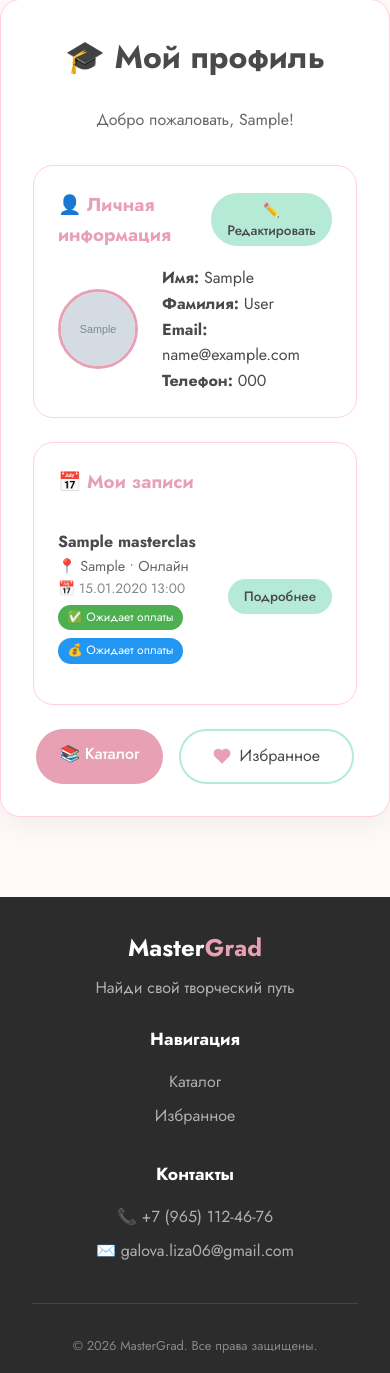
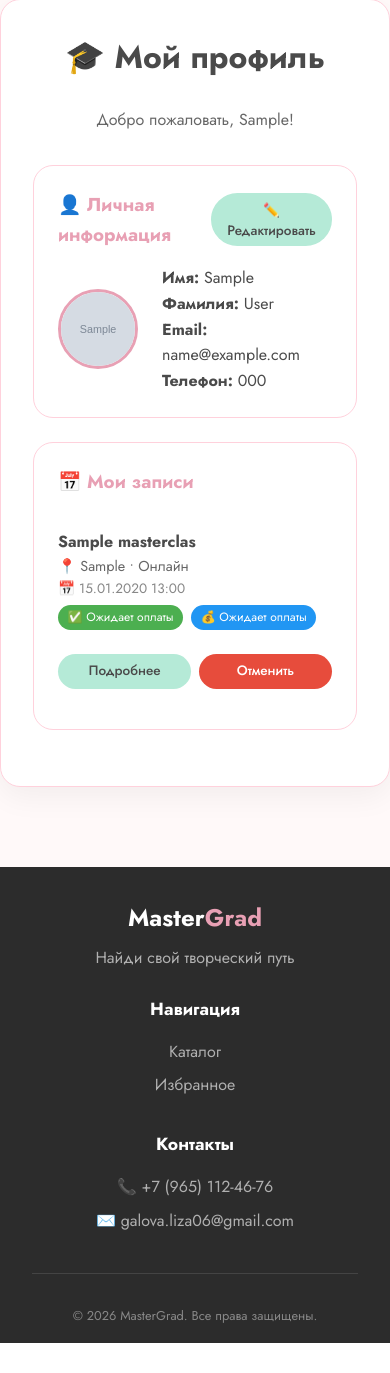
Before and after one commit to ligzzza/web4, a Django app: page /participant/dashboard/ in a window 390 px wide. Shown: the part 294-1667 px from the top of the page. After the commit the page ends 1637 px from the top, so only its background shows below. Run offline with Django 4.2, Linux system fonts and the light colour scheme; a user stored in the database is signed in; tables that the repository leaves empty hold one stand-in row (values such as "Sample post"); grey boxes marked "Sample" are stand-in pictures.

```diff
--- a/main/models.py
+++ b/main/models.py
@@ -204,7 +204,7 @@ class Booking(models.Model):
         verbose_name = "Бронирование"
         verbose_name_plural = "Бронирования"
         ordering = ['-created_at']
-        unique_together = ['participant', 'masterclass']  # Запрет повторной записи на одно мероприятие
+        #unique_together = ['participant', 'masterclass']  # Запрет повторной записи на одно мероприятие
 
     def __str__(self):
         return f"{self.participant.get_full_name()} → {self.masterclass.title}"
--- a/main/urls.py
+++ b/main/urls.py
@@ -39,4 +39,5 @@ urlpatterns = [
     path('profile/edit-ajax/', views.edit_profile_ajax, name='edit_profile_ajax'),
     path('booking/<int:masterclass_id>/', views.booking_page_view, name='booking_page'),
     path('payment/<int:masterclass_id>/', views.payment_page_view, name='payment_page'),
+    path('booking/<int:booking_id>/cancel/', views.cancel_booking_view, name='cancel_booking'),
 ]
--- a/main/views.py
+++ b/main/views.py
@@ -268,15 +268,22 @@ def logout_view(request):
 @login_required
 def participant_dashboard(request):
     """Страница участника с его бронированиями"""
-    from main.models import Booking
 
-    bookings = Booking.objects.filter(participant=request.user)
+    # Показываем только активные бронирования (не отменённые)
+    bookings = Booking.objects.filter(
+        participant=request.user
+    ).exclude(
+        status='cancelled'
+    ).order_by('-created_at')
 
-    return render(request, 'main/participant_dashboard.html', {
+    print(f"=== УЧАСТНИК: {request.user.username} ===")
+    print(f"Всего активных бронирований: {bookings.count()}")
+
+    context = {
         'user': request.user,
         'bookings': bookings,
-        'count': bookings.count(),
-    })
+    }
+    return render(request, 'main/participant_dashboard.html', context)
 
 
 @login_required
@@ -564,7 +571,12 @@ def masterclass_detail_view(request, masterclass_id):
         is_favorite = Favorite.objects.filter(user=request.user, masterclass=masterclass).exists()
 
         # Проверка бронирования
-        is_booked = Booking.objects.filter(participant=request.user, masterclass=masterclass).exists()
+        # Стало:
+        is_booked = Booking.objects.filter(
+            participant=request.user,
+            masterclass=masterclass,
+            status__in=['pending', 'confirmed']  # Только активные бронирования
+        ).exists()
 
         # Проверка прав на редактирование/удаление
         can_edit = (request.user == masterclass.organizer) or request.user.is_admin
@@ -674,10 +686,11 @@ def add_booking_view(request, masterclass_id):
         messages.error(request, 'Свободные места закончились')
         return redirect('masterclass_detail', masterclass_id=masterclass.id)
 
-    # Проверка: не записан ли уже пользователь
+    # Проверка: есть ли АКТИВНОЕ бронирование (не отменённое)
     existing_booking = Booking.objects.filter(
         participant=request.user,
-        masterclass=masterclass
+        masterclass=masterclass,
+        status__in=['pending', 'confirmed']  # Только активные
     ).exists()
 
     if existing_booking:
@@ -694,12 +707,9 @@ def add_booking_view(request, masterclass_id):
         total_price=masterclass.price
     )
 
-    # Увеличиваем количество участников в мастер-классе
+    # Увеличиваем количество участников
     masterclass.current_participants += 1
-    masterclass.save(update_fields=['current_participants'])
-
-    print(f"✅ Бронирование создано! ID: {booking.id}")
-    print(f"✅ Теперь участников: {masterclass.current_participants}")
+    masterclass.save()
 
     messages.success(request, f'Вы успешно записались на мастер-класс "{masterclass.title}"!')
     return redirect('masterclass_detail', masterclass_id=masterclass.id)
@@ -940,3 +950,79 @@ def payment_page_view(request, masterclass_id):
         'comment': booking_data.get('comment', ''),
     }
     return render(request, 'main/payment_page.html', context)
+
+
+from datetime import timedelta
+from django.utils import timezone
+from django.contrib import messages
+from django.db import transaction
+
+
+@login_required
+def cancel_booking_view(request, booking_id):
+    """Отмена бронирования"""
+    print("=== cancel_booking_view ВЫЗВАНА ===")
+    print(f"Booking ID: {booking_id}")
+    print(f"Method: {request.method}")
+
+    booking = get_object_or_404(Booking, id=booking_id, participant=request.user)
+    print(f"Booking found: {booking.id}, masterclass: {booking.masterclass.title}")
+
+    masterclass = booking.masterclass
+
+    # Проверка: можно ли отменить (за 24 часа до начала)
+    time_until_start = masterclass.start_datetime - timezone.now()
+    can_cancel = time_until_start > timedelta(hours=24)
+    print(f"Can cancel: {can_cancel}, hours left: {time_until_start.total_seconds() / 3600}")
+
+    if request.method == 'POST':
+        print("=== ОБРАБОТКА POST ===")
+
+        if not can_cancel:
+            print("Отмена запрещена: менее 24 часов")
+            messages.error(request, 'Отмена невозможна: до начала мастер-класса осталось менее 24 часов')
+            return redirect('participant_dashboard')
+
+        if booking.status == 'cancelled':
+            print("Бронирование уже отменено")
+            messages.error(request, 'Эта запись уже отменена')
+            return redirect('participant_dashboard')
+
+        try:
+            with transaction.atomic():
+                print("Отменяем бронирование...")
+                booking.status = 'cancelled'
+                booking.payment_status = 'refunded'
+                booking.save()
+                print(f"Booking saved, new status: {booking.status}")
+
+                print(f"Current participants before: {masterclass.current_participants}")
+                masterclass.refresh_from_db()
+                print(f"Current participants after refresh: {masterclass.current_participants}")
+
+                masterclass.current_participants -= booking.participants_count
+                print(f"After subtract: {masterclass.current_participants}")
+
+                if masterclass.current_participants < 0:
+                    masterclass.current_participants = 0
+                    print("Set to 0 because negative")
+
+                masterclass.save(update_fields=['current_participants'])
+                print(f"Masterclass saved, new participants: {masterclass.current_participants}")
+
+                messages.success(request,
+                                 f'Запись на мастер-класс "{masterclass.title}" отменена. Деньги будут возвращены в течение 3-5 рабочих дней.')
+                print("SUCCESS")
+        except Exception as e:
+            print(f"ERROR: {e}")
+            messages.error(request, f'Ошибка при отмене: {str(e)}')
+
+        return redirect('participant_dashboard')
+
+    print("=== GET REQUEST ===")
+    context = {
+        'booking': booking,
+        'can_cancel': can_cancel,
+        'hours_left': int(time_until_start.total_seconds() / 3600) if not can_cancel else 0,
+    }
+    return render(request, 'main/cancel_booking.html', context)
--- a/templates/main/participant_dashboard.html
+++ b/templates/main/participant_dashboard.html
@@ -53,7 +53,10 @@
                 <span class="status paid">💰 {{ booking.get_payment_status_display }}</span>
             </div>
         </div>
+        <div class="booking-actions">
             <a href="{% url 'masterclass_detail' booking.masterclass.id %}" class="btn-small">Подробнее</a>
+            <a href="{% url 'cancel_booking' booking.id %}" class="btn-small cancel-btn">Отменить</a>
+        </div>
     </div>
     {% endfor %}
 
@@ -77,7 +80,10 @@
                         <span class="status paid">💰 {{ booking.get_payment_status_display }}</span>
                     </div>
                 </div>
+                <div class="booking-actions">
                     <a href="{% url 'masterclass_detail' booking.masterclass.id %}" class="btn-small">Подробнее</a>
+                    <a href="{% url 'cancel_booking' booking.id %}" class="btn-small cancel-btn">Отменить</a>
+                </div>
             </div>
             {% endfor %}
             <button id="hideBtn" class="btn-outline" style="margin-top: 1rem;">▲ Скрыть</button>
@@ -86,17 +92,6 @@
     {% else %}
         <p class="empty-message">У вас пока нет активных записей</p>
     {% endif %}
-    </div>
-
-    <!-- Кнопки действий -->
-    <div class="action-buttons">
-        <a href="{% url 'catalog' %}" class="btn">📚 Каталог</a>
-        <a href="{% url 'favorites_list' %}" class="btn-outline">
-            <svg width="18" height="18" viewBox="0 0 24 24" fill="var(--accent-pink)" stroke="var(--accent-pink)" stroke-width="1.5">
-                <path d="M20.84 4.61a5.5 5.5 0 0 0-7.78 0L12 5.67l-1.06-1.06a5.5 5.5 0 0 0-7.78 7.78l1.06 1.06L12 21.23l7.78-7.78 1.06-1.06a5.5 5.5 0 0 0 0-7.78z"/>
-            </svg>
-            Избранное
-        </a>
     </div>
 </div>
 
@@ -536,5 +531,39 @@
         color: #888;
         font-size: 0.7rem;
     }
+    .booking-actions {
+    display: flex;
+    gap: 0.5rem;
+    align-items: center;
+    }
+
+    .booking-actions .btn-small {
+        white-space: nowrap;
+    }
+
+    @media (max-width: 600px) {
+        .booking-item {
+            flex-direction: column;
+            align-items: flex-start;
+        }
+
+        .booking-actions {
+            margin-top: 0.5rem;
+            width: 100%;
+        }
+
+        .booking-actions .btn-small {
+            flex: 1;
+            text-align: center;
+        }
+    }
+    .cancel-btn {
+        background: #e74c3c !important;
+        color: white !important;
+    }
+
+    .cancel-btn:hover {
+        background: #c0392b !important;
+    }
 </style>
 {% endblock %}
```
Also changed, not shown: templates/main/cancel_booking.html (added, +43 -0 lines). Lines whose indentation alone changed are shown as unchanged.
